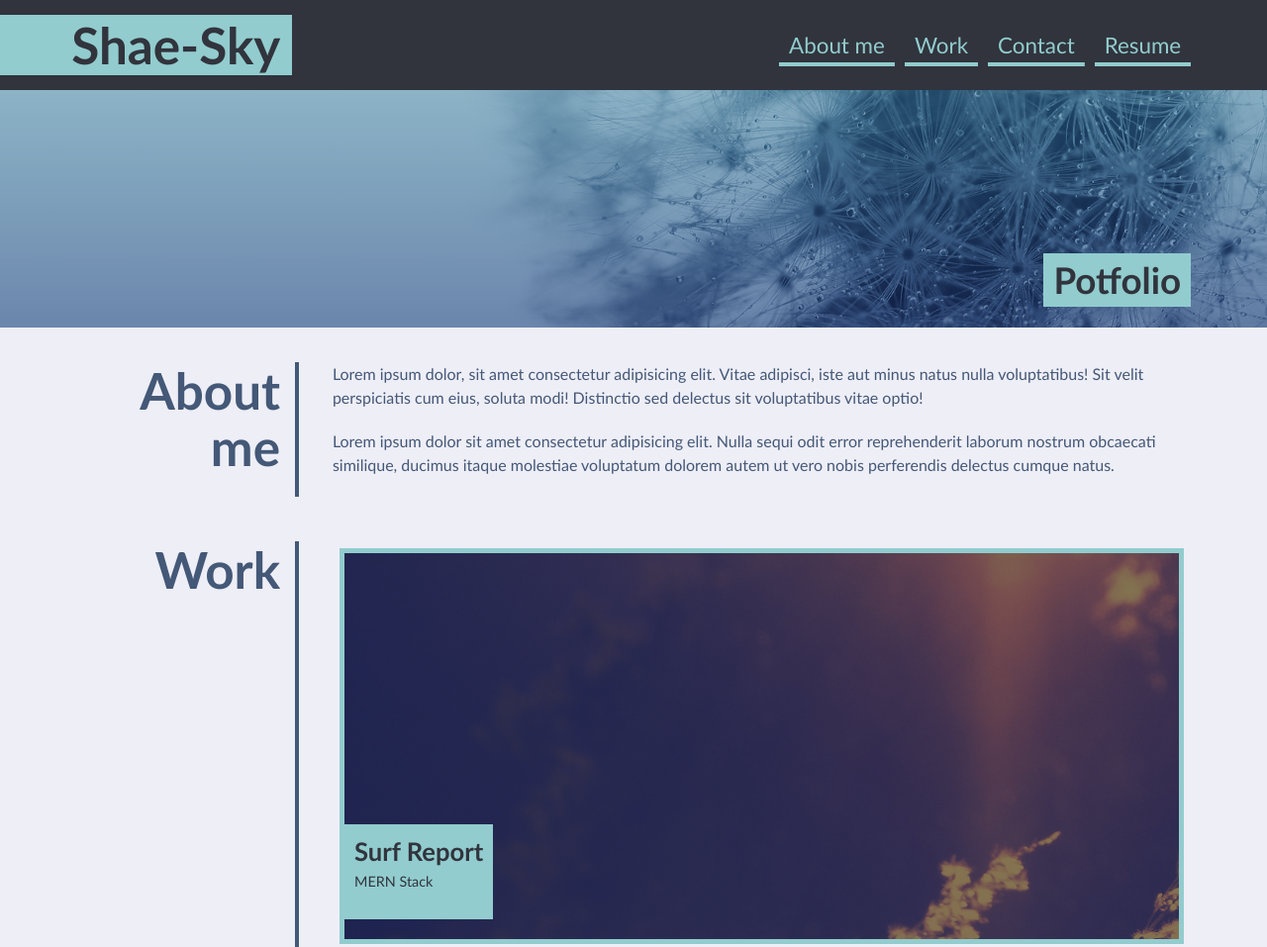
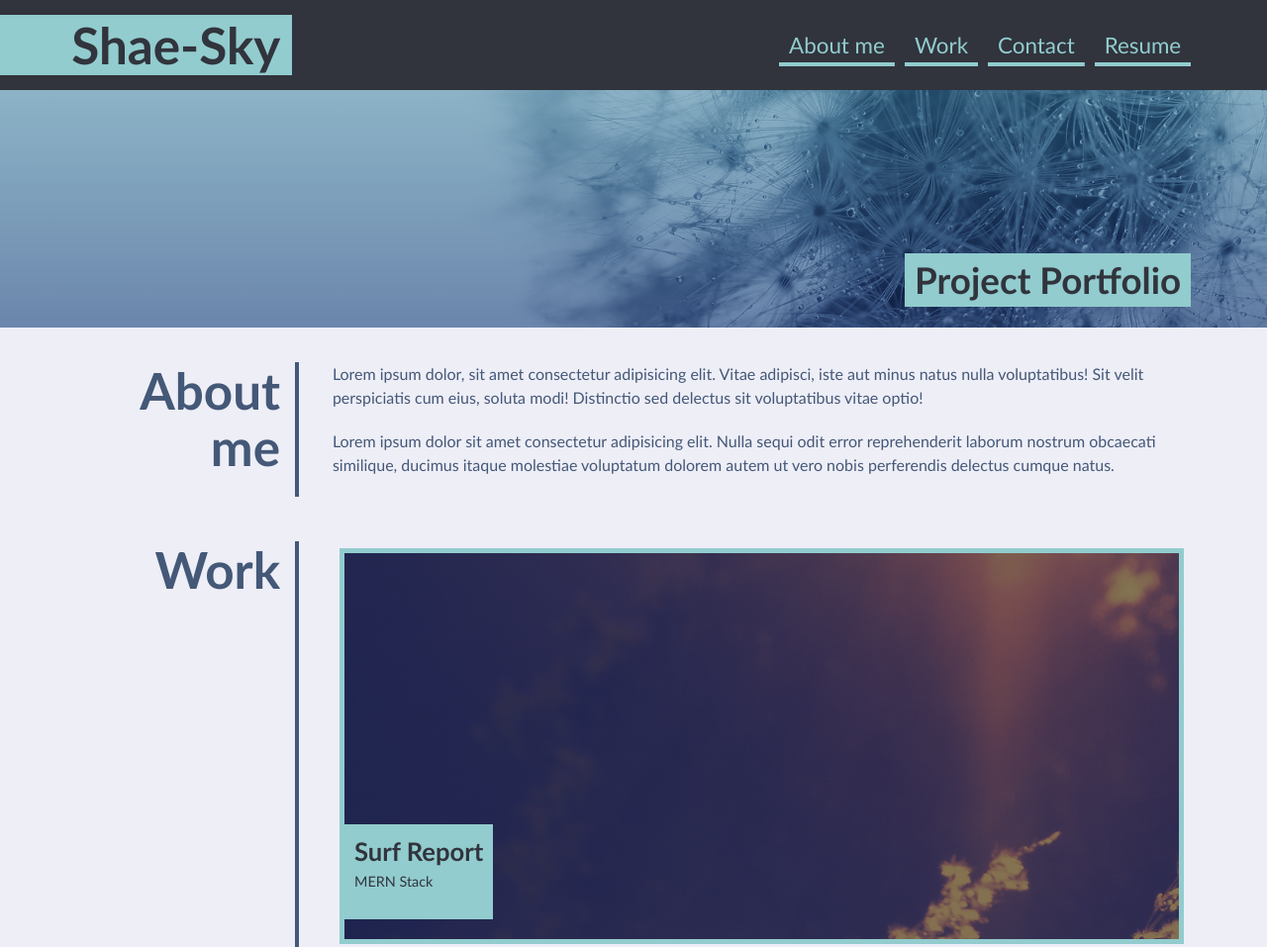
Before and after one commit to skylark-shae/Portfolio, a plain HTML site: page index.html in a window 1280 px wide. Shown: the top 957 px of the page at 99% size. Drawn offline with Linux system fonts and the light colour scheme.

Commit message:
Correct spelling and syntax
Cleaned syntax errors and some spelling issues

```diff
--- a/index.html
+++ b/index.html
@@ -24,7 +24,7 @@
     <nav class="hero-banner">
         <div>
             <h2>
-                Potfolio
+                Project Portfolio
             </h2>
         </div>
     </nav>
```
